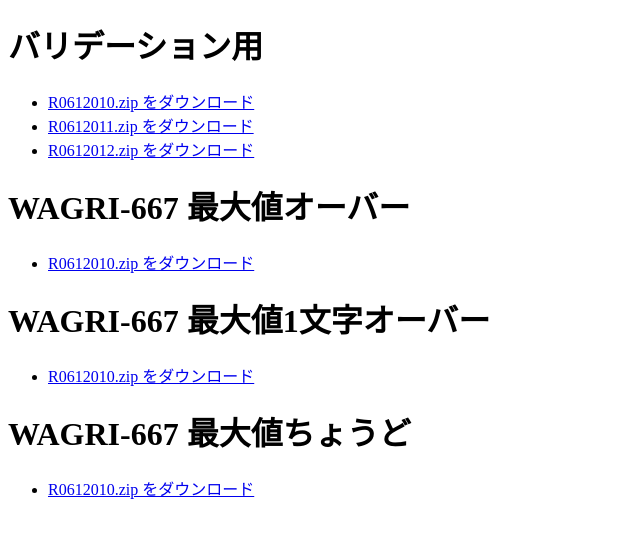
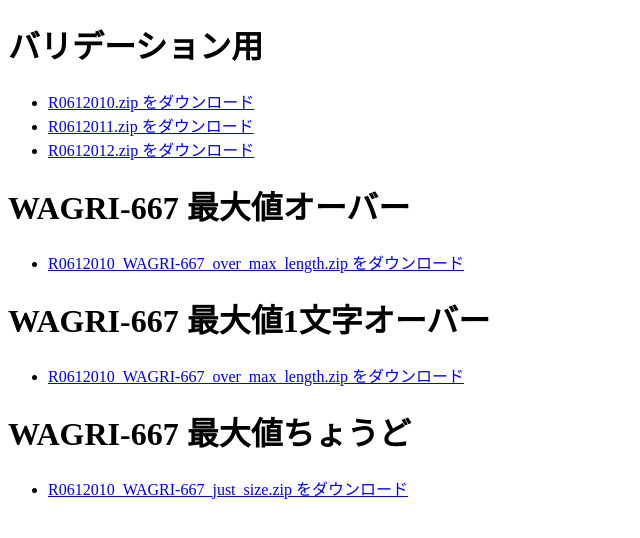
Before and after one commit to Yota-Mochizuki/test-web, a plain HTML site: page index.html in a window 1280 px wide. Shown: the whole page, without its empty margins (0-640 px from the left). Drawn offline with Linux system fonts and the light colour scheme.

Commit message:
index.htmlの修正漏れ

```diff
--- a/index.html
+++ b/index.html
@@ -14,15 +14,15 @@
     </ul>
     <h1>WAGRI-667 最大値オーバー</h1>
     <ul>
-        <li><a href="R0612010_WAGRI-667_over_max_length.zip" download>R0612010.zip をダウンロード</a></li>
+        <li><a href="R0612010_WAGRI-667_over_max_length.zip" download>R0612010_WAGRI-667_over_max_length.zip をダウンロード</a></li>
     </ul>
     <h1>WAGRI-667 最大値1文字オーバー</h1>
     <ul>
-        <li><a href="RR0612010_WAGRI-667_one_character_over.zip" download>R0612010.zip をダウンロード</a></li>
+        <li><a href="R0612010_WAGRI-667_one_character_over.zip" download>R0612010_WAGRI-667_over_max_length.zip をダウンロード</a></li>
     </ul>
     <h1>WAGRI-667 最大値ちょうど</h1>
     <ul>
-        <li><a href="R0612010_WAGRI-667_just_size.zip" download>R0612010.zip をダウンロード</a></li>
+        <li><a href="R0612010_WAGRI-667_just_size.zip" download>R0612010_WAGRI-667_just_size.zip をダウンロード</a></li>
     </ul>
 </body>
 </html>
```
